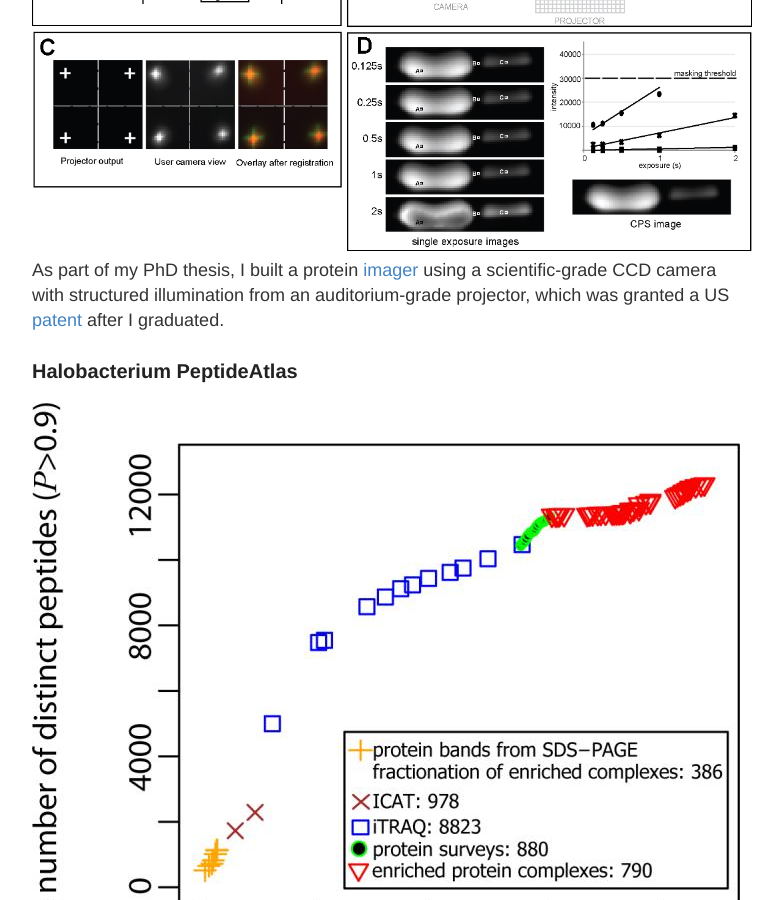
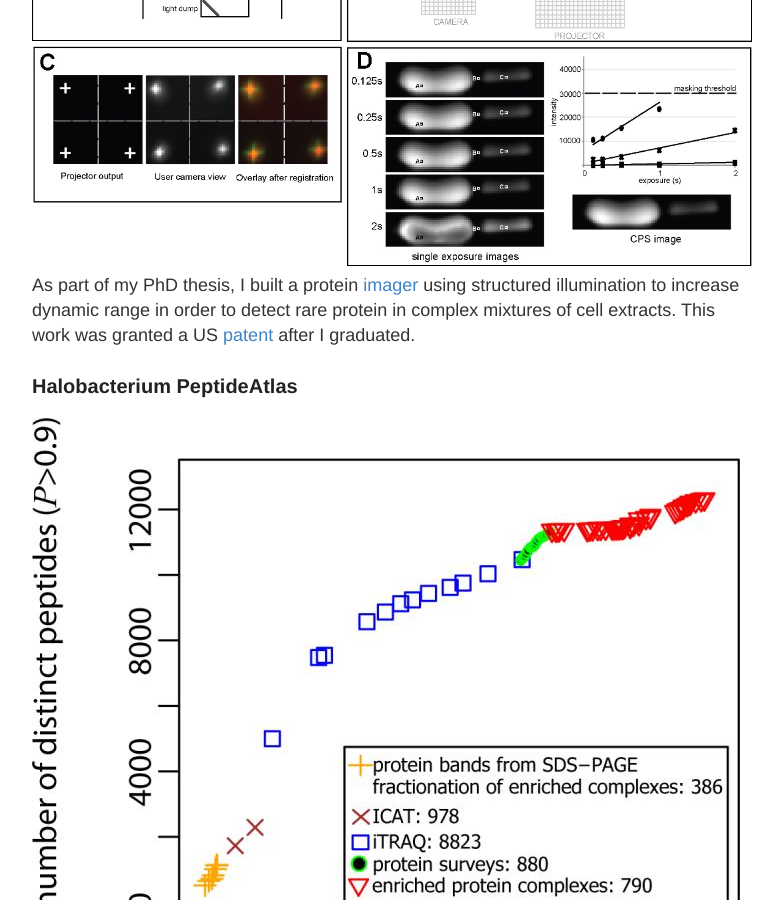
Before and after one commit to ptvan/ptvan.github.io, a Jekyll site: the page built from about.md, in a window 1280 px wide and 900 px high, scrolled down 1316 px. Shown: the whole window, without its empty margins (248-1031 px from the left). Built offline with Jekyll 4.4.1, drawn with Linux system fonts in a browser that asks for light colours.

Commit message:
more formatting cleanup

```diff
--- a/about.md
+++ b/about.md
@@ -14,11 +14,12 @@ I'm an analyst specializing in big data, currently working in high-dimensional f
 
 ### openCyto & ggCyto
 ![ggCyto](/images/ggcyto-example.jpg "ggcyto-example.jpg")
+
 As a postdoc, I helped extend [OpenCyto](http://opencyto.org), an open-source R software framework for gating high-dimensional flow-cytometry and mass-cytometry data. I also worked on [ggCyto](https://www.ncbi.nlm.nih.gov/pmc/articles/PMC6223365/), an R package that enables ggplot-style plotting of flow- and mass-cytometry datasets.
 
 ### Structured Illumination Gel Imager (SIGI)
 ![SIGI overview](/images/SIGI-operation.jpg "SIGI-operation.jpg")
-As part of my PhD thesis, I built a protein [imager](https://www.ncbi.nlm.nih.gov/pubmed/24935033) using a scientific-grade CCD camera with structured illumination from an auditorium-grade projector, which was granted a US [patent](http://www.freepatentsonline.com/10362237.html) after I graduated.
+As part of my PhD thesis, I built a protein [imager](https://www.ncbi.nlm.nih.gov/pubmed/24935033) using structured illumination to increase dynamic range in order to detect rare protein in complex mixtures of cell extracts. This work was granted a US [patent](http://www.freepatentsonline.com/10362237.html) after I graduated.
 
 ### Halobacterium PeptideAtlas
 ![Halobacterium PeptideAtlas](/images/halopeptideatlas-peptidecount.jpg "halopeptideatlas-peptidecount.jpg")
```
